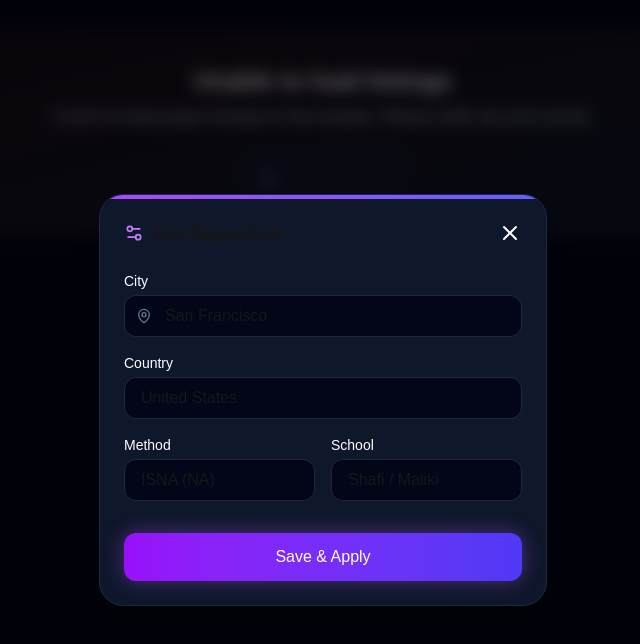
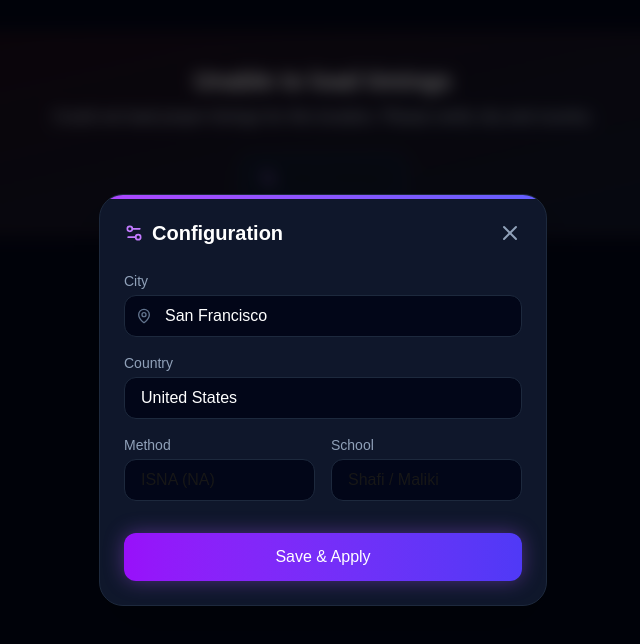
Before and after one commit to SharryRana/ramadan-timetable-app, a Next.js app: page / in a window 1280 px wide. Shown: the top 644 px of the page, without its empty margins (317-957 px from the left). Built offline with nearby package versions, Linux system fonts and the light colour scheme; no server answers.

Commit message:
Color issue soleved again

```diff
--- a/src/components/dashboard.tsx
+++ b/src/components/dashboard.tsx
@@ -157,7 +157,7 @@ export function Dashboard() {
                 </div>
                 <button
                     onClick={() => setShowSettings(true)}
-                    className="flex items-center gap-2 bg-slate-900 border border-slate-800 hover:bg-slate-800 px-4 py-2 rounded-full transition-all text-xs sm:text-sm font-medium w-full sm:w-auto"
+                    className="flex items-center gap-2 bg-slate-900 border border-slate-800 hover:bg-slate-800 px-4 py-2 rounded-full transition-all text-xs sm:text-sm font-medium w-full sm:w-auto text-[#ffffff]"
                 >
                     <MapPin className="w-4 h-4 text-purple-400 shrink-0" />
                     <span className="truncate max-w-[200px]">{settings.city}, {settings.country}</span>
@@ -180,13 +180,13 @@ export function Dashboard() {
                 <div className="text-5xl sm:text-6xl md:text-8xl font-bold text-white tracking-tight font-mono mb-4 text-shadow-sm">
                     {nextEvent?.time || "00:00:00"}
                 </div>
-                <p className="text-[#ffffff] text-xs sm:text-sm md:text-base">
+                <p className="text-slate-400 text-xs sm:text-sm md:text-base">
                     Islamic Date: {data.date.hijri.date} / {data.date.readable}
                 </p>
             </motion.div>
 
             {/* TODAY'S TIMINGS */}
-            <h2 className="text-xl font-bold mb-6 flex items-center gap-2">
+            <h2 className="text-xl text-[#ffffff] font-bold mb-6 flex items-center gap-2">
                 <Clock className="w-5 h-5 text-purple-400" /> Today's Timings
             </h2>
 
@@ -232,7 +232,7 @@ function TimingBox({ title, time, isHighlight = false, variant = "purple" }: { t
 
     return (
         <div className="bg-slate-900 border border-slate-800 rounded-2xl p-6 flex flex-col justify-center min-h-[140px] hover:bg-slate-800/80 transition-colors">
-            <p className="text-sm font-medium text-[#ffffff] mb-2">{title}</p>
+            <p className="text-sm font-medium text-slate-400 mb-2">{title}</p>
             <p className="text-2xl font-bold text-slate-200">{formattedTime}</p>
         </div>
     );
--- a/src/components/month-timeline.tsx
+++ b/src/components/month-timeline.tsx
@@ -66,7 +66,7 @@ export function MonthTimeline() {
 
     return (
         <div className="mt-16">
-            <h2 className="text-xl font-bold mb-6 flex items-center gap-2">
+            <h2 className="text-xl font-bold mb-6 flex items-center gap-2 text-[#ffffff]">
                 <CalendarDays className="w-5 h-5 text-purple-400" /> Full Month Calendar
             </h2>
 
@@ -75,8 +75,8 @@ export function MonthTimeline() {
                     <table className="w-full text-left border-collapse">
                         <thead>
                             <tr className="bg-slate-950/50 border-b border-slate-800">
-                                <th className="p-3 sm:p-4 font-medium text-[#ffffff] text-xs sm:text-sm">Date</th>
-                                <th className="p-3 sm:p-4 font-medium text-[#ffffff] text-xs sm:text-sm hidden sm:table-cell">Islamic Date</th>
+                                <th className="p-3 sm:p-4 font-medium text-slate-400 text-xs sm:text-sm">Date</th>
+                                <th className="p-3 sm:p-4 font-medium text-slate-400 text-xs sm:text-sm hidden sm:table-cell">Islamic Date</th>
                                 <th className="p-3 sm:p-4 font-medium text-purple-400 text-xs sm:text-sm">Sehar (Fajr)</th>
                                 <th className="p-3 sm:p-4 font-medium text-indigo-400 text-xs sm:text-sm">Iftar (Maghrib)</th>
                             </tr>
--- a/src/components/settings-panel.tsx
+++ b/src/components/settings-panel.tsx
@@ -41,18 +41,18 @@ export function SettingsPanel({ onClose }: { onClose: () => void }) {
                 <div className="absolute top-0 inset-x-0 h-1 bg-gradient-to-r from-purple-500 to-indigo-500" />
 
                 <div className="flex justify-between items-center mb-6">
-                    <h2 className="text-xl font-bold flex items-center gap-2">
+                    <h2 className="text-xl font-bold flex items-center gap-2 text-[#ffffff]">
                         <Settings2 className="w-5 h-5 text-purple-400" />
                         Configuration
                     </h2>
-                    <button onClick={onClose} className="text-[#ffffff] hover:text-white transition-colors">
+                    <button onClick={onClose} className="text-slate-400 hover:text-white transition-colors">
                         <X className="w-6 h-6" />
                     </button>
                 </div>
 
                 <div className="space-y-4">
                     <div>
-                        <label className="block text-sm font-medium text-[#ffffff] mb-1">City</label>
+                        <label className="block text-sm font-medium text-slate-400 mb-1">City</label>
                         <div className="relative">
                             <MapPin className="absolute left-3 top-1/2 -translate-y-1/2 w-4 h-4 text-slate-500" />
                             <input
@@ -62,7 +62,7 @@ export function SettingsPanel({ onClose }: { onClose: () => void }) {
                                     setCity(e.target.value);
                                     if (errors.city) setErrors((prev) => ({ ...prev, city: undefined }));
                                 }}
-                                className="w-full bg-slate-950 border border-slate-800 rounded-xl py-2 pl-10 pr-4 focus:ring-2 focus:ring-purple-500 focus:outline-none transition-all"
+                                className="w-full text-[#ffffff] bg-slate-950 border border-slate-800 rounded-xl py-2 pl-10 pr-4 focus:ring-2 focus:ring-purple-500 focus:outline-none transition-all"
                                 placeholder="E.g. San Francisco"
                             />
                         </div>
@@ -70,7 +70,7 @@ export function SettingsPanel({ onClose }: { onClose: () => void }) {
                     </div>
 
                     <div>
-                        <label className="block text-sm font-medium text-[#ffffff] mb-1">Country</label>
+                        <label className="block text-sm font-medium text-slate-400 mb-1">Country</label>
                         <input
                             type="text"
                             value={country}
@@ -78,7 +78,7 @@ export function SettingsPanel({ onClose }: { onClose: () => void }) {
                                 setCountry(e.target.value);
                                 if (errors.country) setErrors((prev) => ({ ...prev, country: undefined }));
                             }}
-                            className="w-full bg-slate-950 border border-slate-800 rounded-xl py-2 px-4 focus:ring-2 focus:ring-purple-500 focus:outline-none transition-all"
+                            className="w-full text-[#ffffff] bg-slate-950 border border-slate-800 rounded-xl py-2 px-4 focus:ring-2 focus:ring-purple-500 focus:outline-none transition-all"
                             placeholder="E.g. United States"
                         />
                         {errors.country && <p className="mt-1 text-xs text-red-400">{errors.country}</p>}
@@ -86,7 +86,7 @@ export function SettingsPanel({ onClose }: { onClose: () => void }) {
 
                     <div className="grid grid-cols-2 gap-4">
                         <div>
-                            <label className="block text-sm font-medium text-[#ffffff] mb-1">Method</label>
+                            <label className="block text-sm font-medium text-slate-400 mb-1">Method</label>
                             <select
                                 value={method}
                                 onChange={(e) => setMethod(Number(e.target.value))}
@@ -102,7 +102,7 @@ export function SettingsPanel({ onClose }: { onClose: () => void }) {
                         </div>
 
                         <div>
-                            <label className="block text-sm font-medium text-[#ffffff] mb-1">School</label>
+                            <label className="block text-sm font-medium text-slate-400 mb-1">School</label>
                             <select
                                 value={school}
                                 onChange={(e) => setSchool(Number(e.target.value))}
```
Also changed, not shown: src/components/about-section.tsx (+7 -7 lines).
